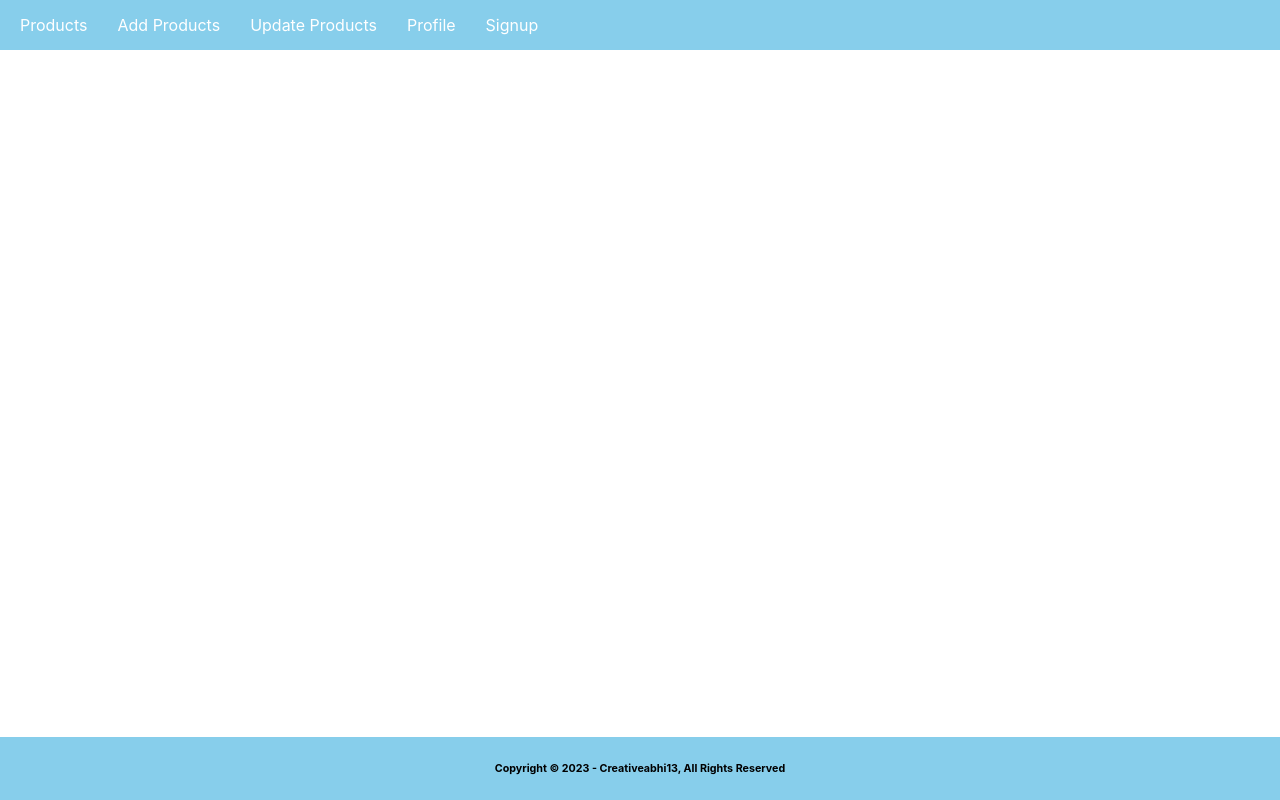
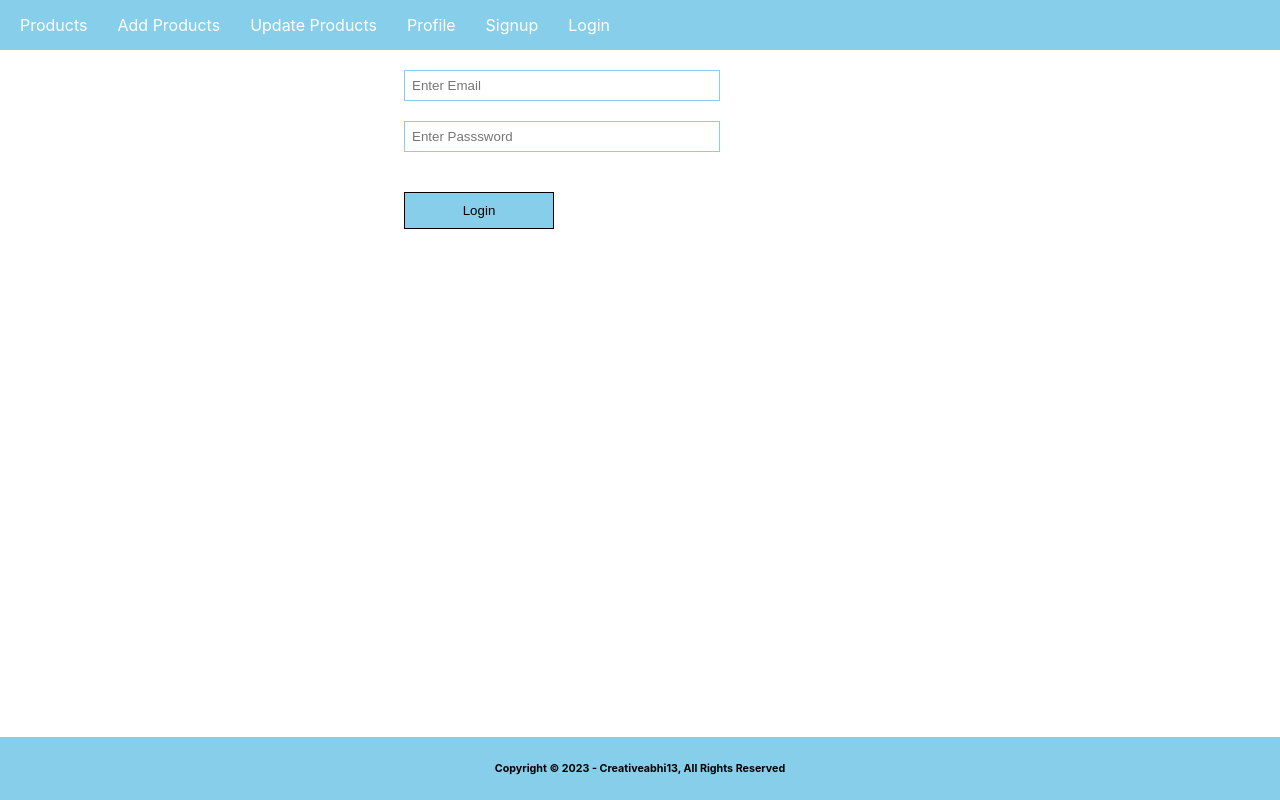
Before and after one commit to creativeabhi13/E-Dashboard, a React (Create React App) app in the folder front-end/: page /login in a window 1280 px wide. Built offline with nearby package versions, Linux system fonts and the light colour scheme.

Commit message:
Make Login Component
Make Login Component
Make Login Route
Make Input fields
Get input data state
Test Flow

```diff
--- a/front-end/src/App.css
+++ b/front-end/src/App.css
@@ -26,8 +26,11 @@
 
    .register{
     margin-left: 30%;
+    margin-top: 100px;
    }
-
+.login{
+    margin-left: 30%;
+}
    .inputBox{
     padding: 7px;
     display: block;
--- a/front-end/src/App.js
+++ b/front-end/src/App.js
@@ -4,6 +4,7 @@ import Footer from './components/Footer';
 import Navbar from './components/Navbar';
 import PrivateComponents from './components/PrivateComponents';
 import { BrowserRouter,Routes,Route } from 'react-router-dom';
+import Login from './components/Login'
 
 function App() {
   return (
@@ -19,9 +20,11 @@ function App() {
         <Route path="/update" element={<h1>Update Listing Component</h1>}/>
         <Route path="/profile" element={<h1>Profile  Component</h1>}/>
         <Route path="/logout" element={<h1>Logout Component</h1>}/>
+
        </Route>
 
         <Route path="/signup" element={<Signup/>}/>
+        <Route path='/login' element={<Login/>}/>
       </Routes>
 
       </BrowserRouter>
--- /dev/null
+++ b/front-end/src/components/Login.jsx
@@ -0,0 +1,19 @@
+import React from 'react'
+
+
+const Login =()=>{
+    const [email,setEmail] =React.useState('');
+    const [password,setPassword]=React.useState('');
+    const handleLogin=()=>{
+      console.log(email,password);
+    }
+
+    return(
+        <div className='login'>
+            <input className='inputBox' type="text" name="" id="" placeholder='Enter Email'  onChange={(e)=>setEmail(e.target.value)} value={email} />
+            <input className='inputBox' type="password" name="" id="" placeholder='Enter Passsword' onChange={(e)=>setPassword(e.target.value)} value={password} />
+          <button onClick={handleLogin} className='appButton' type='button'>Login</button>
+        </div>
+    )
+}
+export default Login;
--- a/front-end/src/components/Navbar.jsx
+++ b/front-end/src/components/Navbar.jsx
@@ -19,7 +19,7 @@ const Navbar =()=>{
                 <li>  <Link to="/profile">Profile   </Link> </li>
 
                 <li>{auth ? <Link onClick={logout} to="/signup">Logout</Link>:<Link to="/signup">Signup</Link>  }  </li>
-
+               <li><Link to="/login">Login</Link></li>
             </ul>
         </div>
     )
```
